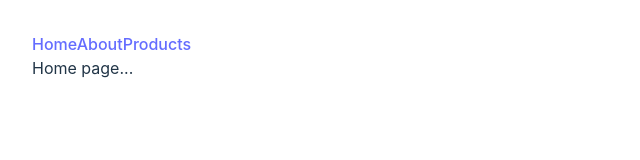
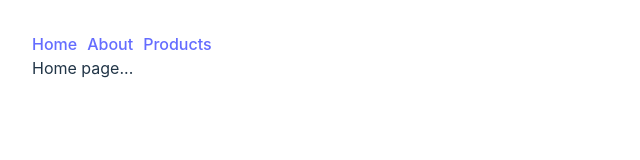
Before and after one commit to danretegan/react-routing, a React (Vite) app in the folder my-app/: page / in a window 1280 px wide. Shown: the top 160 px of the page, without its empty margins (0-640 px from the left). Built offline with nearby package versions, Linux system fonts and the light colour scheme.

Commit message:
navbar stilization

```diff
--- a/my-app/src/App.css
+++ b/my-app/src/App.css
@@ -3,3 +3,7 @@
   margin: 0 auto;
   padding: 2rem;
 }
+
+.nav-element {
+  padding-right: 10px;
+}
--- a/my-app/src/App.jsx
+++ b/my-app/src/App.jsx
@@ -10,9 +10,15 @@ function App() {
   return (
     <>
       <nav>
-        <Link to="/">Home</Link>
-        <Link to="/about">About</Link>
-        <Link to="/products">Products</Link>
+        <Link to="/" className="nav-element">
+          Home
+        </Link>
+        <Link to="/about" className="nav-element">
+          About
+        </Link>
+        <Link to="/products" className="nav-element">
+          Products
+        </Link>
       </nav>
       <Routes>
         <Route path="/" element={<Home />} />
```
